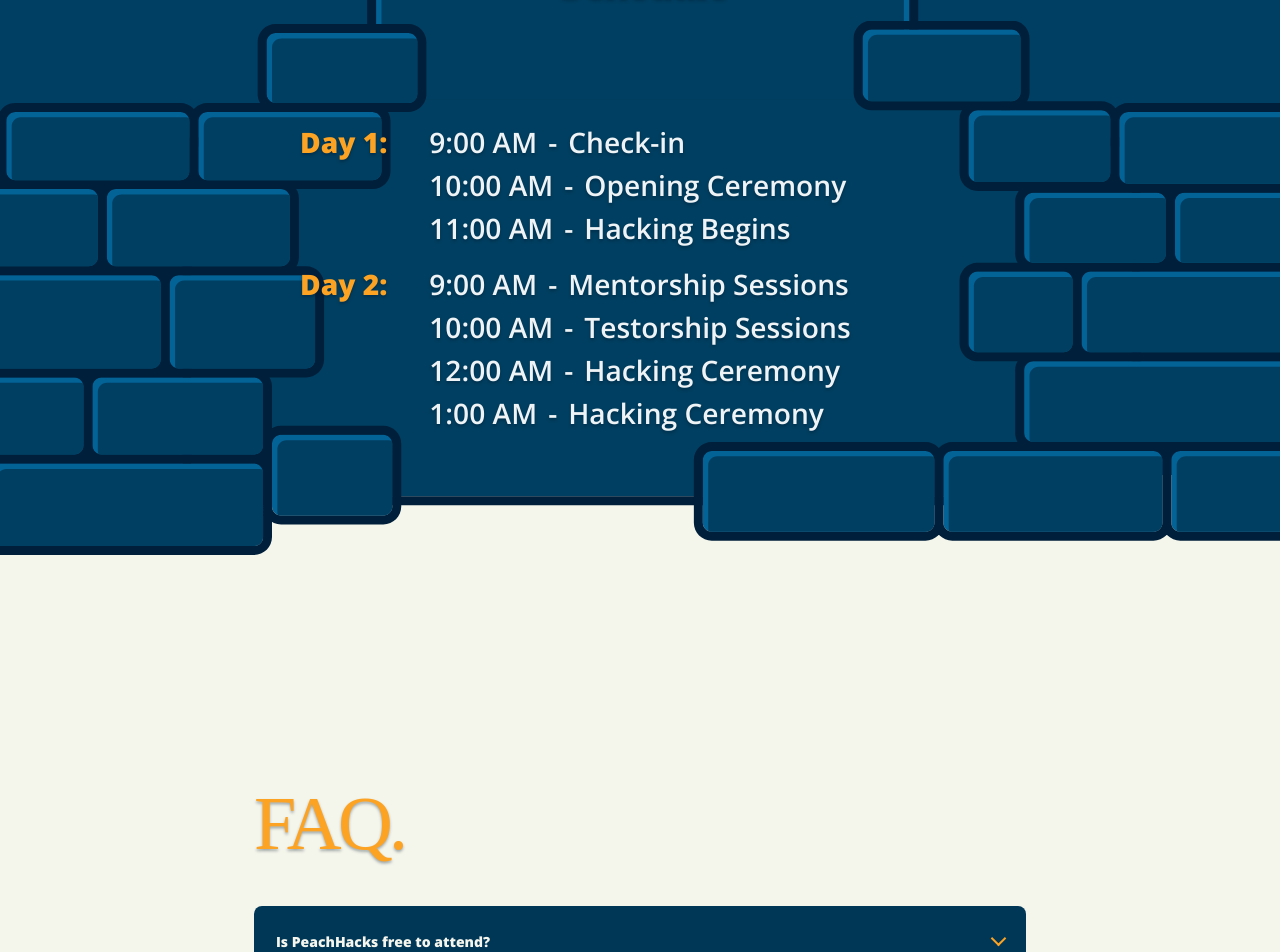
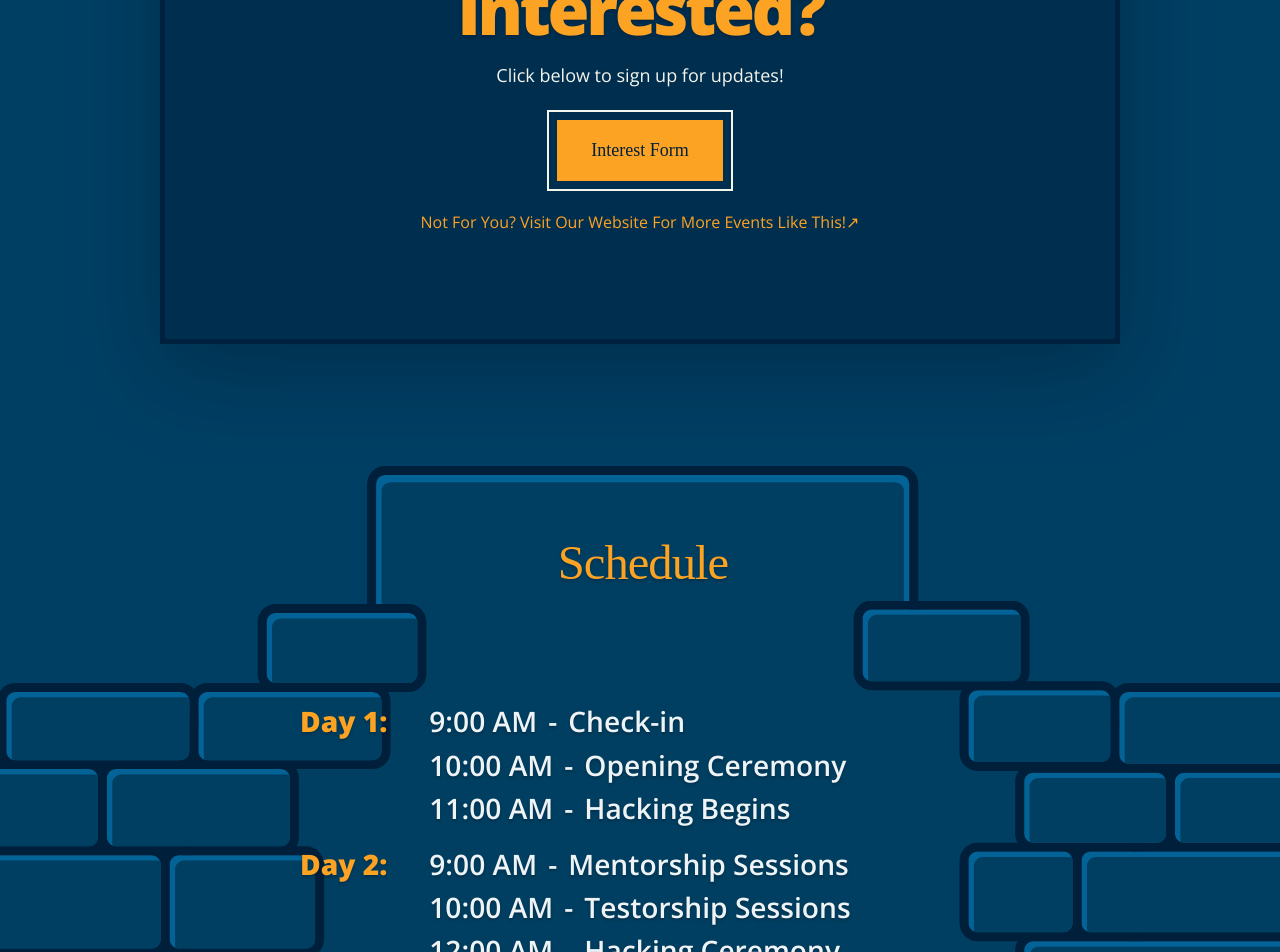
Before and after one commit to ColorstackatGSU/PeachHacks, a React (Vite) app: page / in a window 1280 px wide. Shown: the part 2420-3372 px from the top of the page. Built offline with nearby package versions, Linux system fonts and the light colour scheme; a web font is replaced by a local one.

Commit message:
Moved interest form below sponsors section

```diff
--- a/src/main.jsx
+++ b/src/main.jsx
@@ -107,6 +107,15 @@
         <a className="sponsor-email" href="mailto:sponsors@peachhacks.org">Sponsor PeachHacks <span>↗</span></a>
       </section>
 
+      <section className="interest-button-section" aria-labelledby="interest-title">
+        <div className="interest-card">
+          <h2 id="interest-title">Interested?</h2>
+          <p className="interest-copy">Click below to sign up for updates!</p>
+          <a className="interest-button" href="/form.html">Interest Form</a>
+          <a className="interest-card-weblink" href="https://www.colorstackatgsu.com/involvement">Not For You? Visit Our Website For More Events Like This!<span>↗</span></a>
+        </div>
+      </section>
+
       <section className="faq-section" aria-labelledby="faq-title">
         <h2 id="faq-title">FAQ<span>.</span></h2>
         <div className="faq-list">
@@ -128,15 +137,6 @@
         </div>
       </section>
 
-      <section className="interest-button-section" aria-labelledby="interest-title">
-        <div className="interest-card">
-          <h2 id="interest-title">Interested?</h2>
-          <p className="interest-copy">Click below to sign up for updates!</p>
-          <a className="interest-button" href="/form.html">Interest Form</a>
-          <a className="interest-card-weblink" href="https://www.colorstackatgsu.com/involvement">Not For You? Visit Our Website For More Events Like This!<span>↗</span></a>
-        </div>
-      </section>
-
       <footer className="site-footer">
         <img className="footer-art" src="/assets/Footer.svg" alt="" aria-hidden="true" />
         <p>PeachHacks <span>·</span> Hosted by ColorStack</p>
--- a/src/styles.css
+++ b/src/styles.css
@@ -9,9 +9,9 @@
 .intro { order: 1; }
 .about-section { order: 2; }
 .partners-section { order: 3; }
-.schedule-section { order: 4; }
-.faq-section { order: 5; }
-.interest-button-section { order: 6; }
+.interest-button-section { order: 4; }
+.schedule-section { order: 5; }
+.faq-section { order: 6; }
 .site-footer { order: 7; }
 .page-shell > * { position: relative; z-index: 1; }
 .page-stars { position: fixed; z-index: 0; inset: 0; pointer-events: none; opacity: .9; transform: translateY(calc(var(--star-scroll, 0px) * -1)); background-image: url('/assets/star.svg'), url('/assets/star.svg'), url('/assets/star.svg'), url('/assets/star.svg'), url('/assets/star.svg'), url('/assets/star.svg'), url('/assets/star.svg'); background-repeat: no-repeat; background-position: 8% 9%, 25% 17%, 45% 8%, 68% 15%, 88% 10%, 19% 56%, 79% 68%; background-size: 22px, 16px, 28px, 18px, 24px, 15px, 20px; filter: drop-shadow(0 0 7px rgba(244,246,237,.85)); }
```
